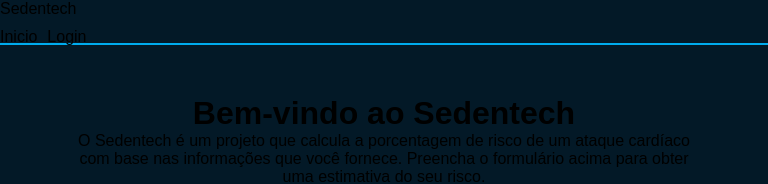
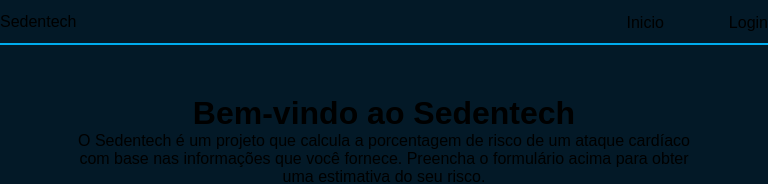
Before and after one commit to gabrielgirami2/GS-WEB, a Next.js app: page / in a window 768 px wide. Shown: the top 184 px of the page. Built offline with nearby package versions, Linux system fonts and the light colour scheme; no server answers.

Commit message:
modified responsive header

```diff
--- a/src/app/auth/login/components/form-login.tsx
+++ b/src/app/auth/login/components/form-login.tsx
@@ -3,7 +3,7 @@
 import { useState } from 'react'
 import { signIn } from 'next-auth/react'
 import { useRouter } from 'next/navigation'
-import style from 'C:/Users/Dell/Documents/GS-WEB/src/style/form-login.module.scss'
+import style from '@/style/form-login.module.scss'
 
 const LoginForm = () => {
     const router = useRouter()
--- a/src/style/Header.module.scss
+++ b/src/style/Header.module.scss
@@ -25,25 +25,49 @@
     }
 
     @media (min-width: 480px) {
-        .header {
-            height: 0px; /* Ajusta a altura automaticamente em telas muito pequenas */
-        }
-
         .nav {
-            flex-direction: column; /* Altera para uma disposição de coluna em telas muito pequenas */
-            align-items: flex-start; /* Alinha os itens à esquerda em telas muito pequenas */
-
             .ul {
-                gap: 5px; /* Ajusta o espaçamento para telas muito pequenas */
-                margin-top: 10px; /* Adiciona um espaço superior para os itens da lista */
+                gap: 5px;
+                margin-top: 10px;
             }
         }
     }
 
     @media (max-width: 768px) {
+        .header{
+            height: 100%;
+        }
+
         .nav {
             .ul {
-                gap: 10px; /* Ajuste o espaçamento para telas menores */
+                gap: 25px;
+                margin-top: 10px;
+            }
+        }
+    }
+
+    @media (max-width: 1228px) {
+        .header{
+            height: 100%;
+        }
+
+        .nav {
+            .ul {
+                gap: 45px;
+                margin-top: 5px;
+            }
+        }
+    }
+
+    @media (max-width: 1880px) {
+        .header{
+            height: 100%;
+        }
+
+        .nav {
+            .ul {
+                gap: 65px;
+                margin-top: 2px;
             }
         }
     }
```
